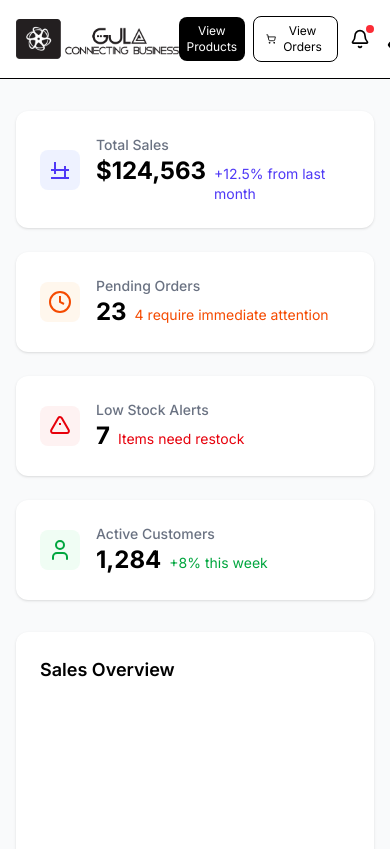
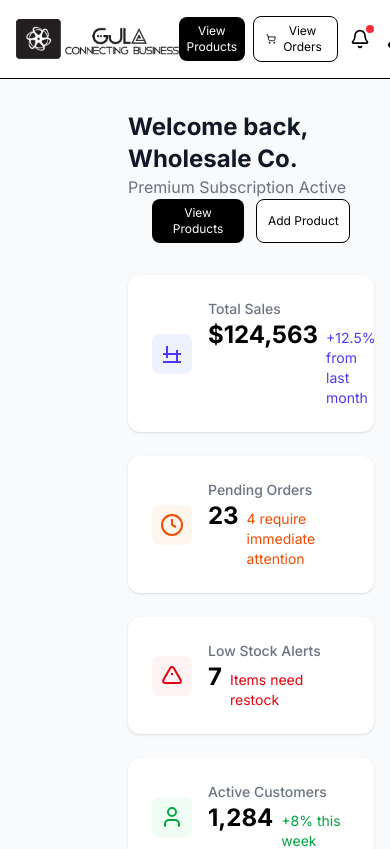
Before and after one commit to gulawebapp/gula_webapp, a React (Vite) app: page /wholesaler in a window 390 px wide. Shown: the top 849 px of the page. Built offline with nearby package versions, Linux system fonts and the light colour scheme.

Commit message:
ensured responsivess within page

```diff
--- a/src/pages/Wholesaler.jsx
+++ b/src/pages/Wholesaler.jsx
@@ -1,12 +1,12 @@
-// pages/WholesalerDashboard.jsx
 import { useState } from "react";
 import Header from "../components/Wholesaler/Header/Header";
 import MetricsGrid from "../components/Wholesaler/MetricGrid/MetricGrid";
 import TopProducts from "../components/Wholesaler/TopProducts/TopProducts";
 import RecentOrders from "../components/Wholesaler/RecentOrders/RecentOrders";
-import SalesChart from "../components/Wholesaler/SalesChart/SalesChat";
+import SalesChart from "../components/Wholesaler/SalesChart/SalesChat"; // Assuming 'SalesChat' was a typo for 'SalesChart'
 import ProductPage from "../components/Wholesaler/product";
 import ProductForm from "../components/Wholesaler/productForm";
+import DashboardText from "../components/Wholesaler/HeaderText/HeaderText";
 
 export default function WholesalerDashboard() {
   const [showProductForm, setShowProductForm] = useState(false);
@@ -14,26 +14,27 @@ export default function WholesalerDashboard() {
 
   const toggleProductPage = () => {
     setShowProductPage(!showProductPage);
-    // Ensure form is closed when toggling product page
-    if (showProductForm) setShowProductForm(false);
+    if (showProductForm) setShowProductForm(false); // Close form if open
   };
 
   const toggleProductForm = () => {
     setShowProductForm(!showProductForm);
-    // Ensure product page is closed when toggling form
-    if (showProductPage) setShowProductPage(false);
+    if (showProductPage) setShowProductPage(false); // Close product page if open
   };
 
   return (
-    <div className="min-h-screen bg-gray-50">
-      <Header
-        onCreateProductClick={toggleProductForm}
-        onViewProductsClick={toggleProductPage}
-        showProductForm={showProductForm}
-        showProductPage={showProductPage}
-      />
+    <div className="min-h-screen bg-gray-50 flex flex-col sm:block">
+      {/* Header/Sidebar */}
+      <Header />
 
-      <main className="container mx-auto px-4 py-8">
+      {/* Main Content */}
+      <main className="flex-1 pl-32 sm:pl-0 mx-auto px-4 py-8">
+        <DashboardText
+          onCreateProductClick={toggleProductForm}
+          onViewProductsClick={toggleProductPage}
+          showProductForm={showProductForm}
+          showProductPage={showProductPage}
+        />
         {showProductForm ? (
           <ProductForm onCancel={() => setShowProductForm(false)} />
         ) : showProductPage ? (
```
